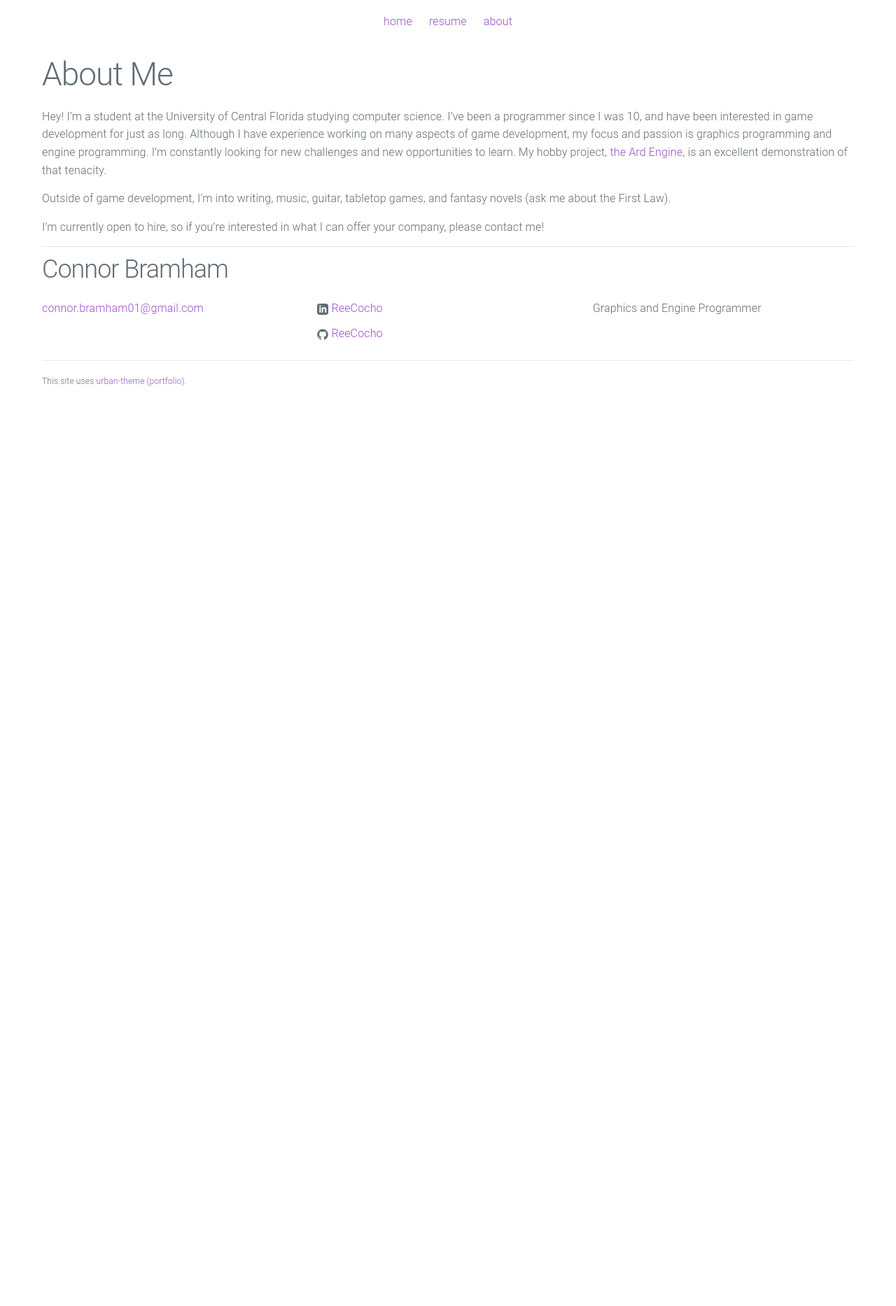
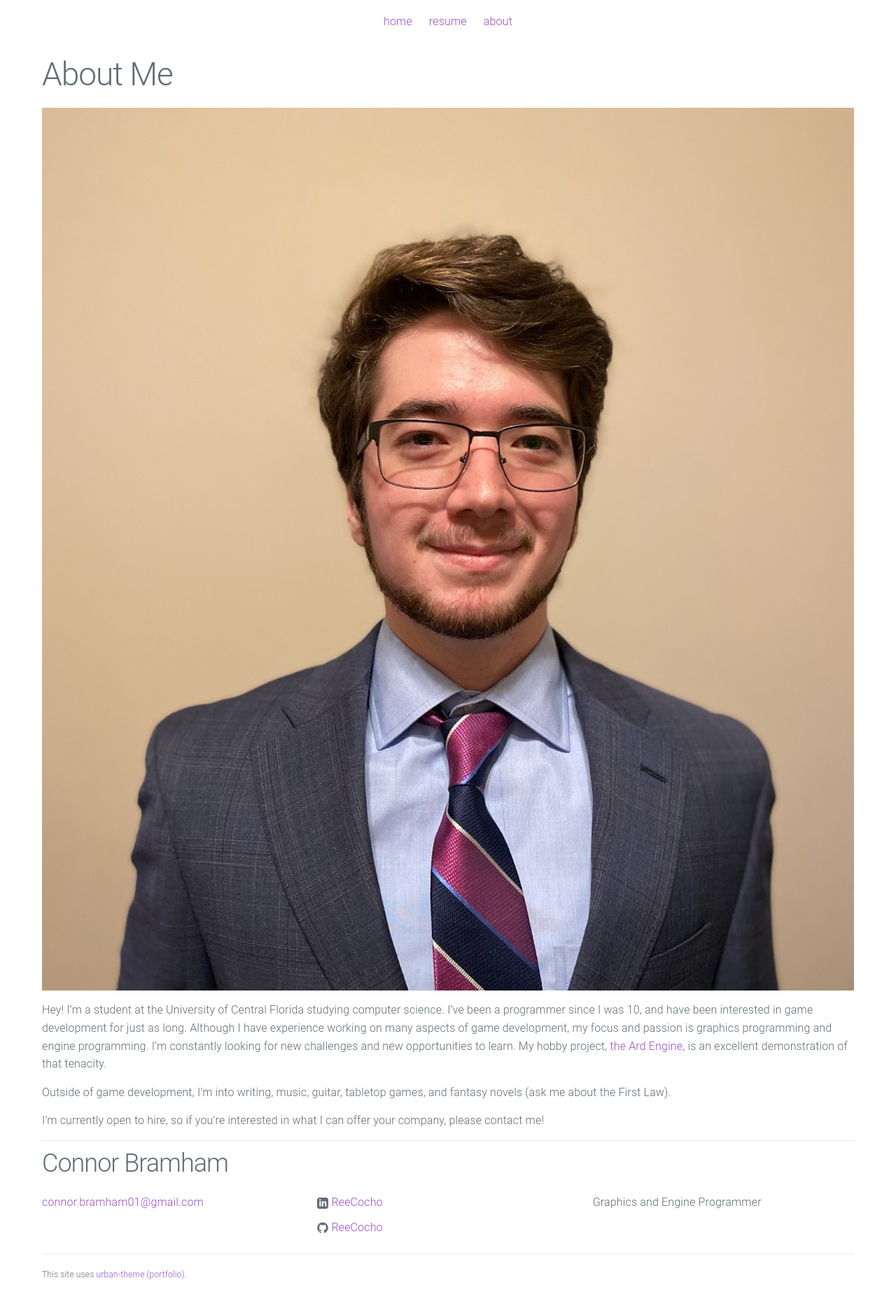
Before and after one commit to ReeCocho/reecocho.github.io, a Jekyll site: the page built from about.md, in a window 1280 px wide. Shown: the whole page at 70% size. Built offline with Jekyll 4.4.1, drawn with Linux system fonts in a browser that asks for light colours; before the commit the page ends 900 px from its top, so only the background shows below that.

Commit message:
Added headshot

```diff
--- a/about.md
+++ b/about.md
@@ -4,6 +4,8 @@ title: "About Me"
 permalink: /about/
 ---
 
+![Picture 1](/assets/headshot.jpg)
+
 Hey! I'm a student at the University of Central Florida studying computer science. I've been a programmer since I was 10, and have been interested in game development for just as long. Although I have experience working on many aspects of game development, my focus and passion is graphics programming and engine programming. I'm constantly looking for new challenges and new opportunities to learn. My hobby project, [the Ard Engine](https://github.com/ReeCocho/ard-engine), is an excellent demonstration of that tenacity.
 
 Outside of game development, I'm into writing, music, guitar, tabletop games, and fantasy novels (ask me about the First Law).
```
Also changed, not shown: assets/headshot.jpg (added).
